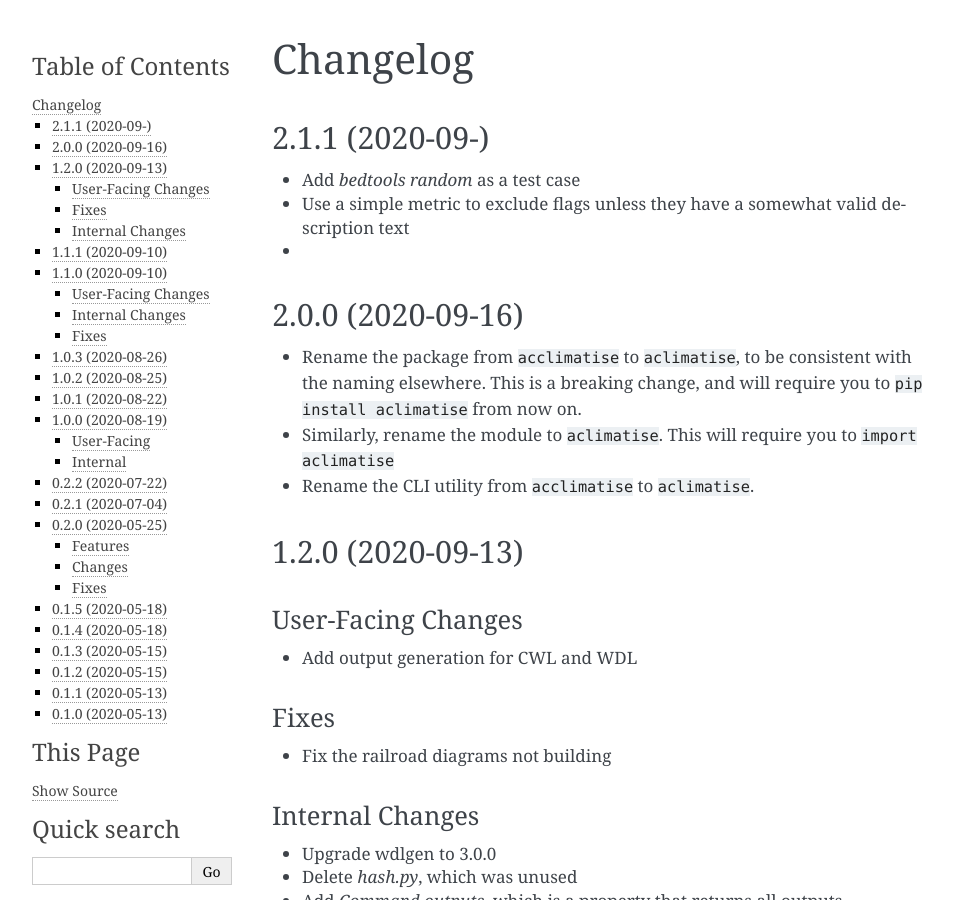
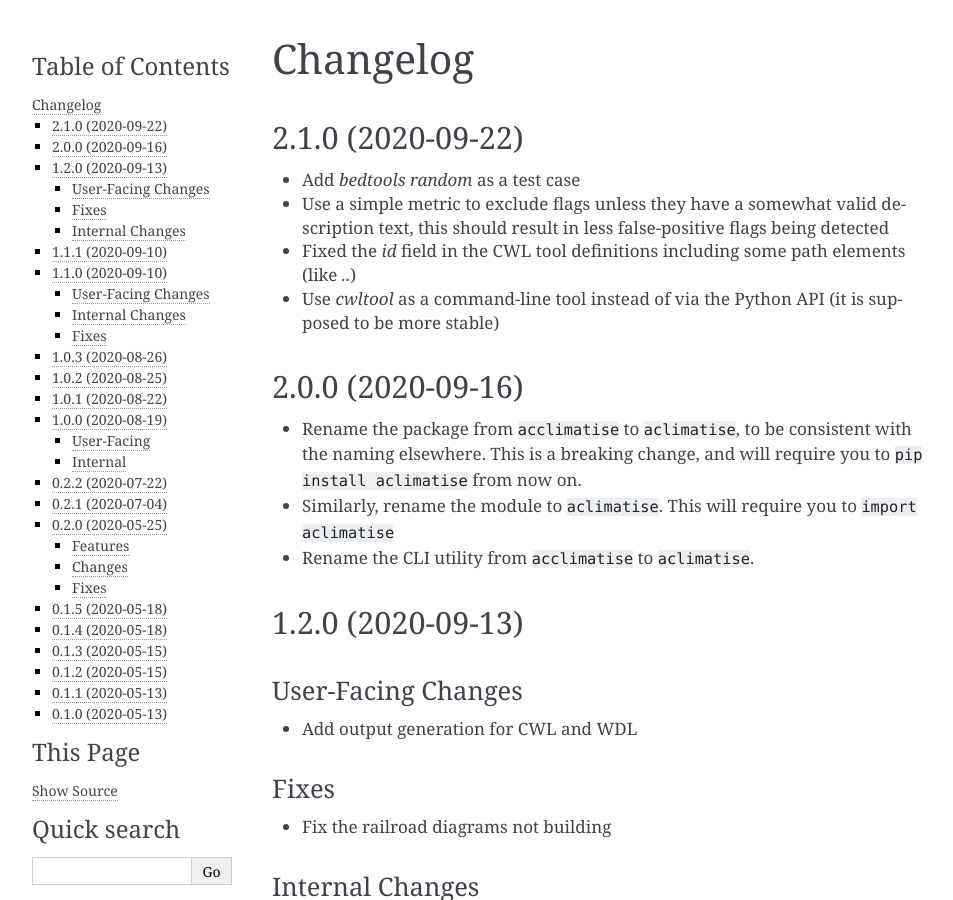
Before and after one commit to aCLImatise/CliHelpParser, a Sphinx documentation site: the page built from docs/changes.rst, in a window 1280 px wide and 900 px high. Shown: the whole window, without its empty margins (148-1101 px from the left). Built offline with Sphinx 7.4.7, drawn with Linux system fonts in a browser that asks for light colours; cross-references to code outside the pages are shown as plain code.

Commit message:
Update changelog for release

```diff
--- a/docs/changes.rst
+++ b/docs/changes.rst
@@ -1,10 +1,11 @@
 Changelog
 =========
-2.1.1 (2020-09-)
+2.1.0 (2020-09-22)
 ----------------
 * Add `bedtools random` as a test case
-* Use a simple metric to exclude flags unless they have a somewhat valid description text
-*
+* Use a simple metric to exclude flags unless they have a somewhat valid description text, this should result in less false-positive flags being detected
+* Fixed the `id` field in the CWL tool definitions including some path elements (like `..`)
+* Use `cwltool` as a command-line tool instead of via the Python API (it is supposed to be more stable)
 
 2.0.0 (2020-09-16)
 ------------------
```
